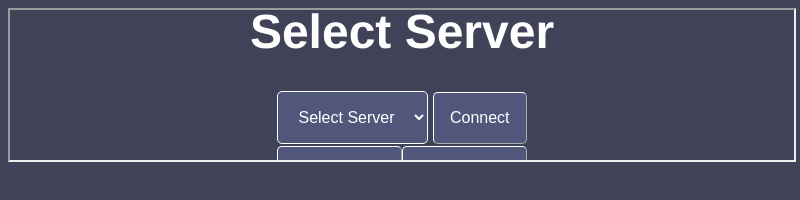
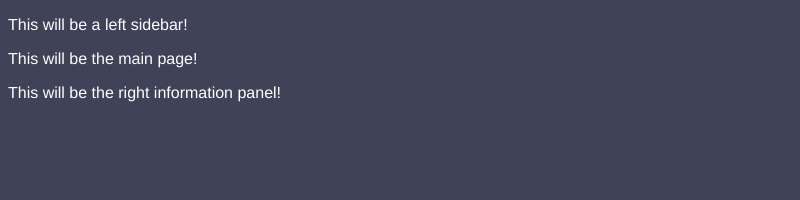
Before and after one commit to alicethefemme/nea-client, an Electron app: page index.html in a window 800 px wide. Drawn offline with Linux system fonts and the light colour scheme.

Commit message:
Made font global, and added the main divs for the window. Content arrangement will be worked on later.

```diff
--- a/index.html
+++ b/index.html
@@ -1,14 +1,22 @@
 <!DOCTYPE html>
-<html>
+<html lang="en">
   <head>
     <meta charset="UTF-8">
     <!-- https://developer.mozilla.org/en-US/docs/Web/HTTP/CSP -->
-    <meta http-equiv="Content-Security-Policy" content="default-src 'self'; script-src 'self'; style-src 'self' 'unsafe-inline'">
+    <meta http-equiv="Content-Security-Policy" content="default-src 'self' googleapis.com; script-src 'self'; style-src 'self' 'unsafe-inline'">
     <link href="./styles.css" rel="stylesheet">
     <title>Hello World!</title>
   </head>
   <body>
-    <iframe src="startup/startup.html" id="startup" style="width: 100%; height: 100%"></iframe>
+    <div id="sidebar">
+      <p> This will be a left sidebar!</p>
+    </div>
+    <div id="content">
+      <p> This will be the main page! </p>
+    </div>
+    <div id="info-panel">
+      <p> This will be the right information panel!</p>
+    </div>
     <!-- You can also require other files to run in this process -->
     <script src="./renderer.js"></script>
   </body>
--- a/startup/startup.css
+++ b/startup/startup.css
@@ -5,9 +5,6 @@ body {
     bottom: 0;
     left: 0;
     right: 0;
-
-    /* Set the font family and size to be easily readable.*/
-    font-family: helvetica, sans-serif;
 
     /* Align the items inside of the webpage */
     display: flex;
--- a/startup/startup.html
+++ b/startup/startup.html
@@ -1,6 +1,6 @@
 <!-- Empty -->
 <!DOCTYPE html>
-<html lang="EN/US">
+<html lang="en">
 <head>
     <meta charset="utf-8">
     <link rel="stylesheet" href="https://fonts.googleapis.com/icon?family=Material+Icons&display=block">
--- a/styles.css
+++ b/styles.css
@@ -11,8 +11,12 @@ Text: rgb(255, 255, 255)
  */
 
 body {
+    /* Set the colours to match the theming */
     background-color: rgb(64, 66, 88);
     color: rgb(255, 255, 255);
+
+    /* Set the font family and size to be easily readable.*/
+    font-family: helvetica, sans-serif;
 }
 
 button, select {
```
